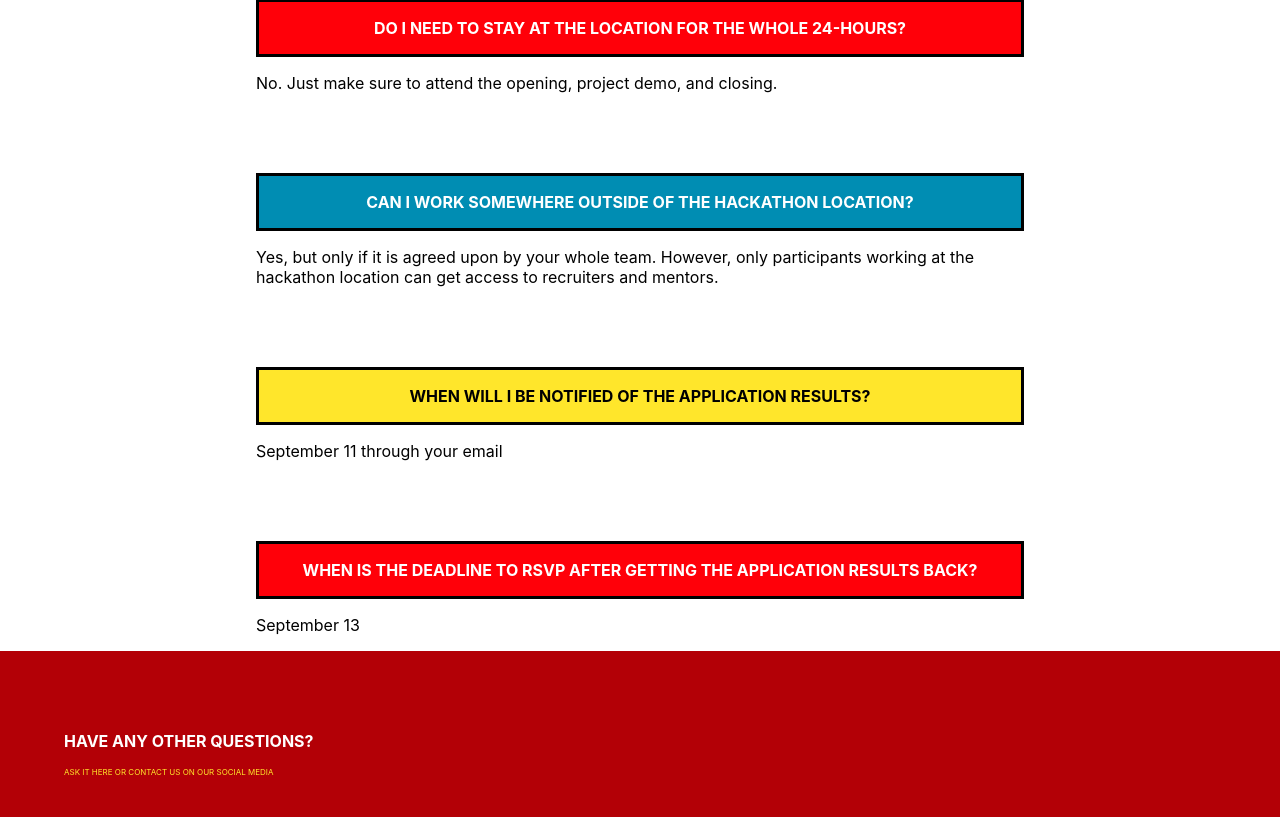
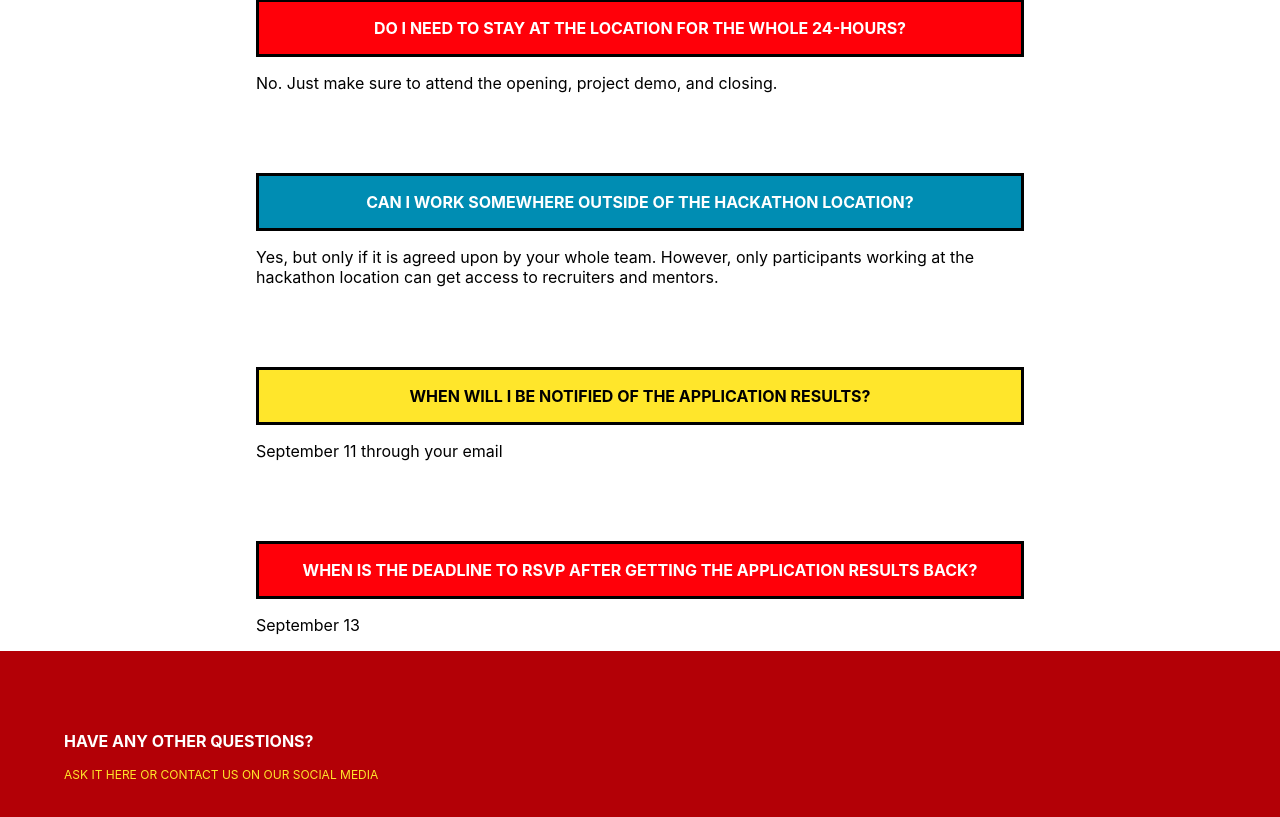
Before and after one commit to Hello-World-Purdue/hw21-frontend, a Next.js app: page /faq in a window 1280 px wide. Shown: the part 3239-4056 px from the top of the page. Built offline with nearby package versions, Linux system fonts and the light colour scheme; a web font is replaced by a local one.

Commit message:
Fixed font size

```diff
--- a/assets/questions.tsx
+++ b/assets/questions.tsx
@@ -172,8 +172,10 @@ const getAnswers = (list) => {
   } else {
     content.push(
       <ul className={styles.faq_answerList}>
-        {list.map((item) => (
-          <li className={styles.faq_answerText}>{item}</li>
+        {list.map((item, index) => (
+          <li key={index} className={styles.faq_answerText}>
+            {item}
+          </li>
         ))}
       </ul>
     );
--- a/styles/Home.module.css
+++ b/styles/Home.module.css
@@ -436,7 +436,7 @@ https://stackoverflow.com/questions/39718512/put-footer-at-the-bottom-html-relat
 
 .faq_otherDescription {
   color: rgb(255, 230, 43);
-  font-size: 50%;
+  font-size: 75%;
 }
 @media (min-width: 800px) {
   .faq_main {
```
Also changed, not shown: 2 other files (tests, documents, lock files or other folders).
